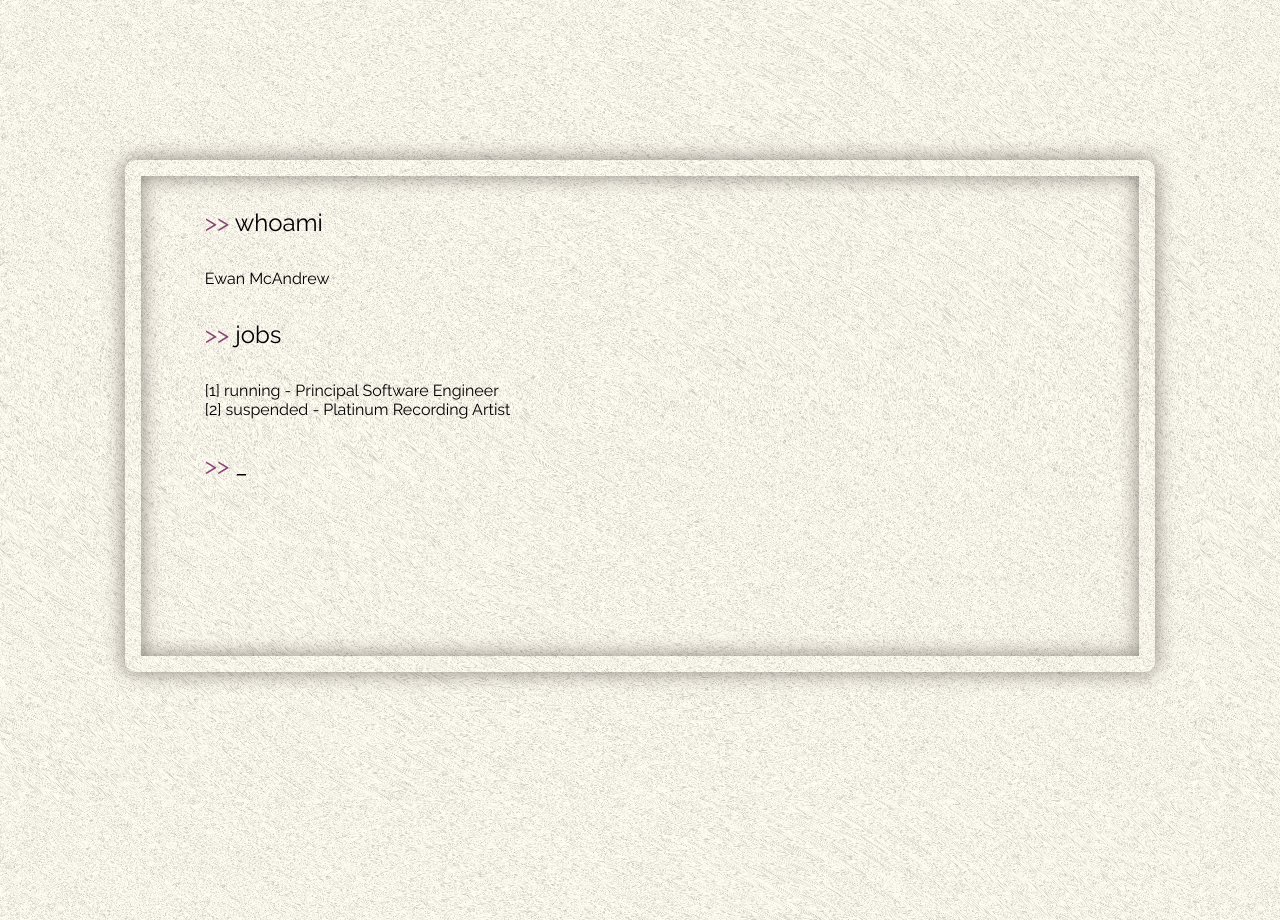
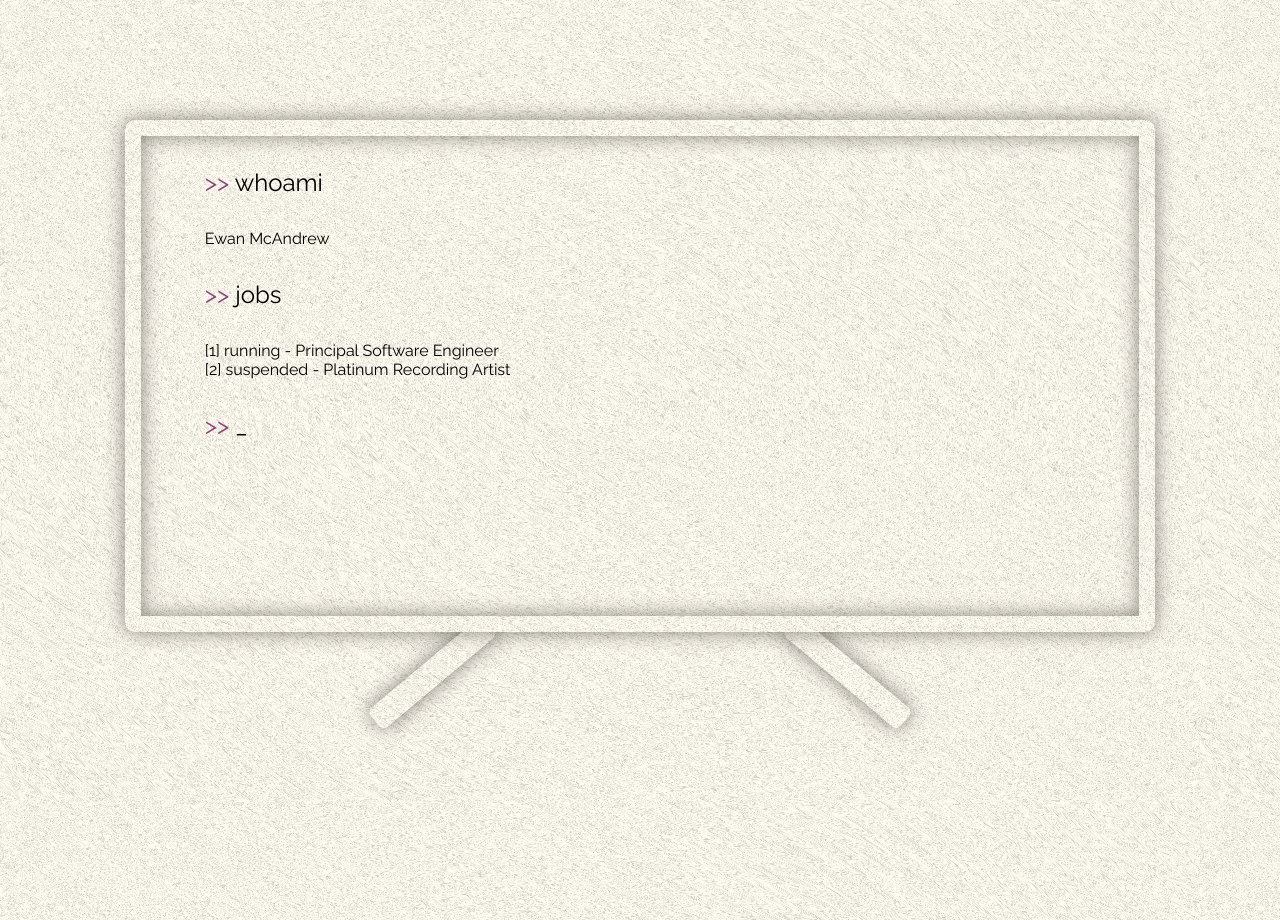
Before and after one commit to EwanMcA/EwanDev, a React app: page /about in a window 1280 px wide. Shown: the part 800-1720 px from the top of the page. Built offline with nearby package versions, Linux system fonts and the light colour scheme.

Commit message:
add monitor legs to screen

```diff
--- a/src/about/about.scss
+++ b/src/about/about.scss
@@ -19,13 +19,58 @@
   }
 }
 
+.monitor_container {
+  display: flex;
+  flex-direction: column;
+  align-items: center;
+  margin: auto;
+  width: 90%;
+
+  @include responsive.lg {
+    width: 80%;
+  }
+}
+
 .screen_outer {
   border-radius: 10px;
   box-shadow: 0 0 20px rgba(25, 20, 16, 0.5);
   height: 60vh;
-  margin: auto;
   padding: 1rem;
-  width: 80%;
+  position: relative;
+  width: 100%;
+  z-index: 2;
+}
+
+.stand {
+  clip-path: inset(20px -100px -100px -100px);
+  height: 100px;
+  margin-top: -20px;
+  position: relative;
+  width: 100%;
+  z-index: 1;
+
+  &::before,
+  &::after {
+    border-radius: 6px;
+    box-shadow: 0 0 20px rgba(25, 20, 16, 0.5);
+    content: '';
+    height: 25px;
+    position: absolute;
+    top: 0;
+    width: 150px;
+  }
+
+  &::before {
+    left: 50%;
+    transform: translateX(-200%) rotate(-40deg);
+    transform-origin: right center;
+  }
+
+  &::after {
+    right: 50%;
+    transform: translateX(200%) rotate(40deg);
+    transform-origin: left center;
+  }
 }
 
 .screen {
--- a/src/about/about.tsx
+++ b/src/about/about.tsx
@@ -6,10 +6,13 @@ import Terminal from '../terminal';
 const About: React.FC = () => {
   return (
     <section className={styles.about} id="about">
-      <div className={styles.screen_outer}>
-        <section className={[styles['terminal-container'], styles.screen].join(' ')}>
-          <Terminal />
-        </section>
+      <div className={styles.monitor_container}>
+        <div className={styles.screen_outer}>
+          <section className={[styles['terminal-container'], styles.screen].join(' ')}>
+            <Terminal />
+          </section>
+        </div>
+        <div className={styles.stand}></div>
       </div>
     </section>
   );
```
